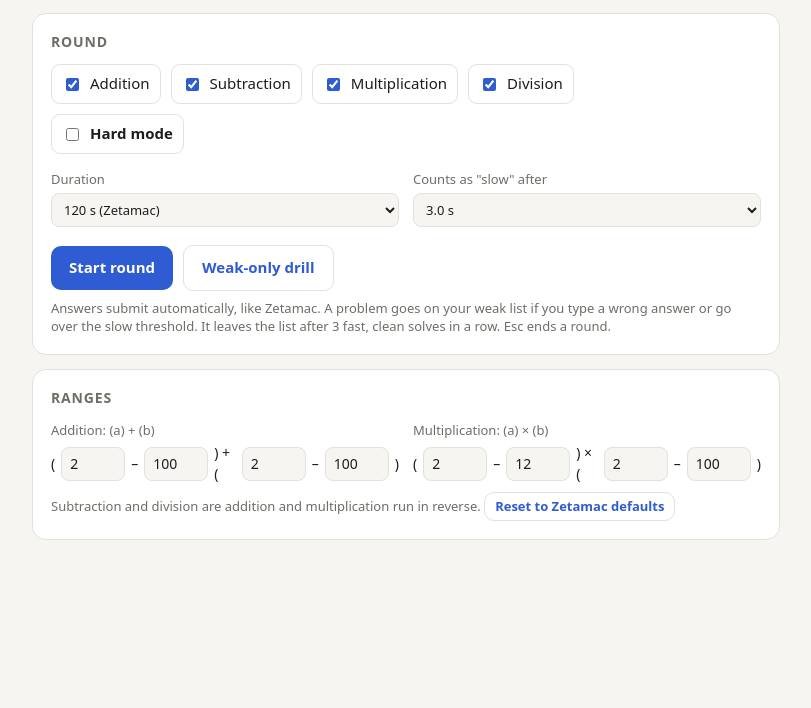
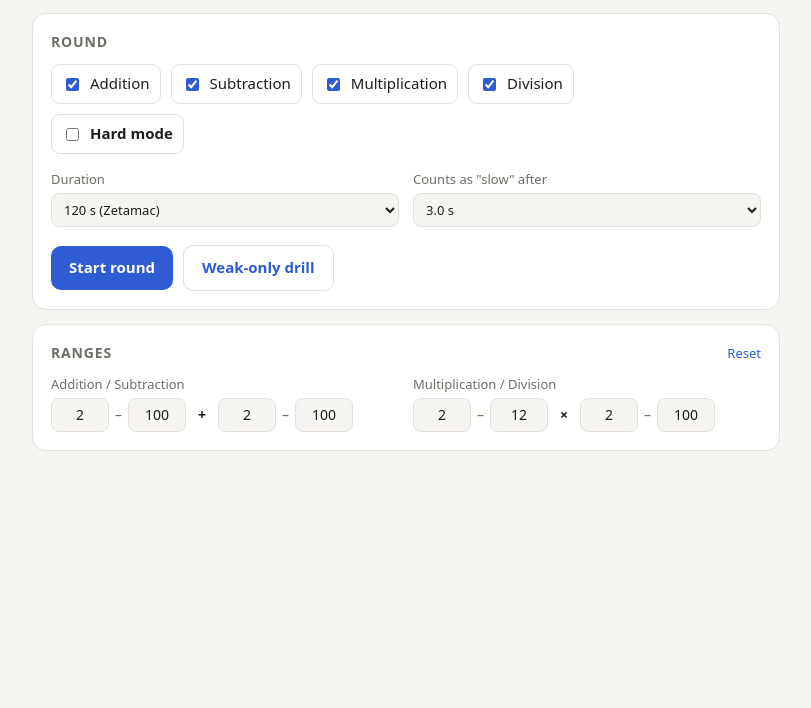
Before and after one commit to MiguelDavidDiaz/Arithmetic-Trainer, a plain HTML site: page index.html in a window 1280 px wide. Shown: the part 92-800 px from the top of the page, without its empty margins (234-1045 px from the left). Drawn offline with Linux system fonts and the light colour scheme.

Commit message:
Rename to Arithmetic Trainer and simplify setup screen
Co-Authored-By: Claude Opus 5.5 <noreply@anthropic.com>
Claude-Session: https://claude.ai/code/session_0191Kghfb2NnefmFPg1LWCWi

```diff
--- a/index.html
+++ b/index.html
@@ -3,7 +3,7 @@
 <head>
 <meta charset="utf-8">
 <meta name="viewport" content="width=device-width,initial-scale=1">
-<title>Zeta Drill</title>
+<title>Arithmetic Trainer</title>
 <style>
 :root{
   --bg:#f6f5f2;--card:#fff;--ink:#1d1d1b;--mute:#6f6d66;--line:#e4e1da;
@@ -35,9 +35,13 @@ label.chk small{color:var(--mute)}
 label.hardchk:has(input:checked){border-color:var(--bad);background:color-mix(in srgb,var(--bad) 10%,transparent);color:var(--bad)}
 .field{display:flex;flex-direction:column;gap:4px;font-size:13px;color:var(--mute)}
 select,input[type=number]{font:inherit;color:var(--ink);background:var(--bg);border:1px solid var(--line);border-radius:8px;padding:6px 8px}
-input[type=number]{width:64px}
+input[type=number]{width:58px;text-align:center;-moz-appearance:textfield}
+input[type=number]::-webkit-inner-spin-button,input[type=number]::-webkit-outer-spin-button{-webkit-appearance:none;margin:0}
 input[type=range]{accent-color:var(--acc);width:100%}
-.rng{display:flex;align-items:center;gap:6px;color:var(--ink);font-size:14px}
+.rng{display:flex;align-items:center;gap:6px;color:var(--mute);font-size:14px;flex-wrap:nowrap}
+.opsym{color:var(--ink);font-weight:600;margin:0 6px}
+.cardhead{display:flex;justify-content:space-between;align-items:baseline}
+.linkbtn{border:0;background:none;color:var(--acc);font:inherit;font-size:13px;cursor:pointer;padding:0}
 .btn{font:inherit;font-weight:600;border:0;border-radius:10px;padding:11px 18px;cursor:pointer;background:var(--acc);color:#fff}
 .btn.ghost{background:none;color:var(--acc);border:1px solid var(--line)}
 .btn.danger{background:none;color:var(--bad);border:1px solid var(--line)}
@@ -88,7 +92,7 @@ svg .lbl{fill:var(--ink);font-size:12px;font-weight:600}
 <body>
 <div class="wrap">
 <header>
-  <h1>Zeta Drill <span>· learns what you miss</span></h1>
+  <h1>Arithmetic Trainer</h1>
   <nav>
     <button data-tab="play" class="on">Play</button>
     <button data-tab="weak">Stats</button>
@@ -118,20 +122,19 @@ svg .lbl{fill:var(--ink);font-size:12px;font-weight:600}
         <button class="btn" id="start">Start round</button>
         <button class="btn ghost" id="startWeak">Weak-only drill</button>
       </div>
-      <p class="hint" id="setupHint">Answers submit automatically, like Zetamac. A problem goes on your weak list if you type a wrong answer or go over the slow threshold. It leaves the list after 3 fast, clean solves in a row. Esc ends a round.</p>
+      <p class="hint hidden" id="setupHint"></p>
       <p class="hint" id="hardHint">Hard mode answers can be exact values. Type <b>r3/2</b> for √3/2, <b>1/2</b> or <b>.5</b>, <b>u</b> for undefined, <b>-inf</b> for −∞, and press Enter to submit a guess.</p>
     </div>
     <div class="card">
-      <h2>Ranges</h2>
+      <div class="cardhead"><h2>Ranges</h2><button class="linkbtn" id="defaults">Reset</button></div>
       <div class="grid2">
-        <div class="field">Addition: (a) + (b)
-          <div class="rng">(<input type="number" id="a1" value="2">–<input type="number" id="a2" value="100">) + (<input type="number" id="b1" value="2">–<input type="number" id="b2" value="100">)</div>
+        <div class="field">Addition / Subtraction
+          <div class="rng"><input type="number" id="a1" value="2">–<input type="number" id="a2" value="100"><span class="opsym">+</span><input type="number" id="b1" value="2">–<input type="number" id="b2" value="100"></div>
         </div>
-        <div class="field">Multiplication: (a) × (b)
-          <div class="rng">(<input type="number" id="m1" value="2">–<input type="number" id="m2" value="12">) × (<input type="number" id="n1" value="2">–<input type="number" id="n2" value="100">)</div>
+        <div class="field">Multiplication / Division
+          <div class="rng"><input type="number" id="m1" value="2">–<input type="number" id="m2" value="12"><span class="opsym">×</span><input type="number" id="n1" value="2">–<input type="number" id="n2" value="100"></div>
         </div>
       </div>
-      <p class="hint">Subtraction and division are addition and multiplication run in reverse. <button class="btn ghost" id="defaults" style="padding:4px 10px;font-size:13px">Reset to Zetamac defaults</button></p>
     </div>
   </div>
 
@@ -528,7 +531,7 @@ function startRound(weakOnly){
   next(); tick();
   const inp = $('#answer'); inp.value=''; inp.focus();
 }
-function alertInline(msg){ const h = $('#setupHint'); const old = h.dataset.orig || h.textContent; h.dataset.orig = old; h.textContent = msg; h.style.color='var(--bad)'; setTimeout(()=>{h.textContent=old;h.style.color='';},3500); }
+function alertInline(msg){ const h = $('#setupHint'); h.textContent = msg; h.style.color='var(--bad)'; h.classList.remove('hidden'); clearTimeout(h._t); h._t = setTimeout(()=>h.classList.add('hidden'),3500); }
 function next(){
   let p = null, review = false;
   if (G.weakOnly || Math.random()*100 < REVIEW_MIX) { p = pickWeak(G.ops, G.recent); review = !!p; }
@@ -801,7 +804,7 @@ function renderHist(){
 $('#exportBtn').addEventListener('click', () => {
   const blob = new Blob([JSON.stringify(state)], {type:'application/json'});
   const a = document.createElement('a'); a.href = URL.createObjectURL(blob);
-  a.download = 'zeta-drill-' + new Date().toISOString().slice(0,10) + '.json';
+  a.download = 'arithmetic-trainer-' + new Date().toISOString().slice(0,10) + '.json';
   document.body.appendChild(a); a.click(); a.remove(); setTimeout(() => URL.revokeObjectURL(a.href), 1000);
 });
 $('#importFile').addEventListener('change', async e => {
@@ -811,7 +814,7 @@ $('#importFile').addEventListener('change', async e => {
     if (!d || d.v !== 1) throw 0;
     state = normalize(d); save(); loadSettingsUI(); renderHist();
     $('#ioMsg').textContent = 'Imported ' + Object.keys(state.stats).length + ' tracked problems and ' + state.hist.length + ' rounds.';
-  } catch(err) { $('#ioMsg').textContent = "That file doesn't look like a Zeta Drill export."; }
+  } catch(err) { $('#ioMsg').textContent = "That file doesn't look like an Arithmetic Trainer export."; }
   e.target.value = '';
 });
 
```
